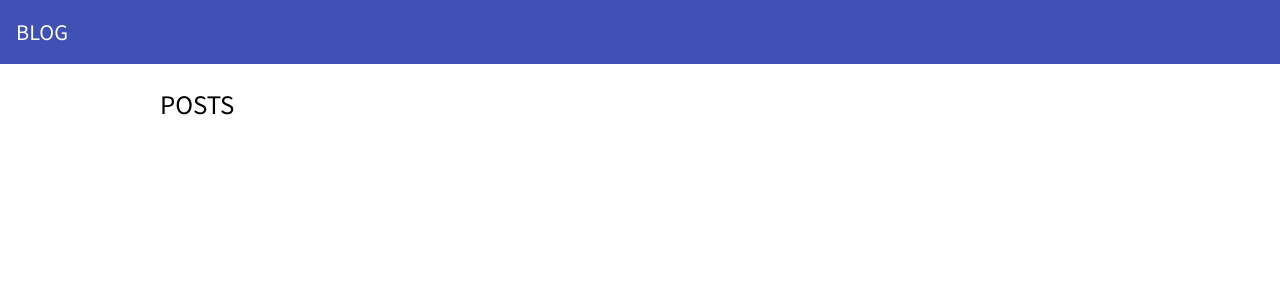
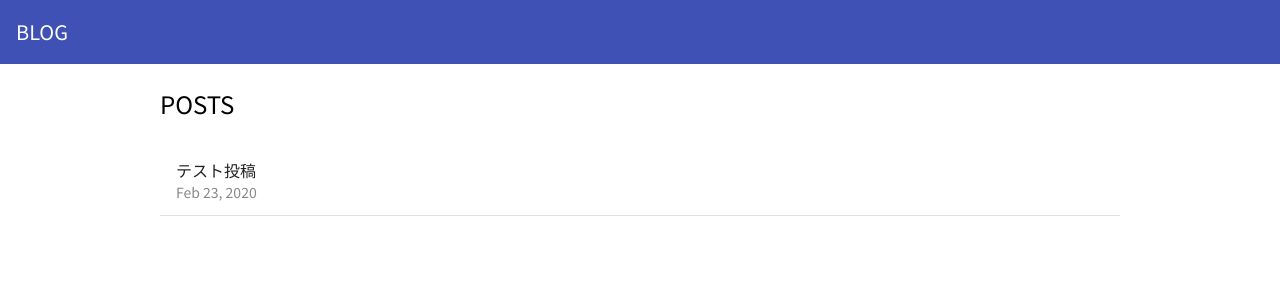
Before and after one commit to fusho-takahashi/nx-cms, an Angular app: page / in a window 1280 px wide. Shown: the top 300 px of the page. Built offline with nearby package versions, Linux system fonts and the light colour scheme.

Commit message:
post の変数に直書きでとりあえず表示まで

```diff
--- /dev/null
+++ b/apps/blog/src/app/pages/post/post.component.html
@@ -0,0 +1,2 @@
+<h1>{{ post.title }}</h1>
+<p *ngFor="let paragraph of post.article">{{ paragraph }}</p>
--- /dev/null
+++ b/apps/blog/src/app/pages/post/post.component.ts
@@ -0,0 +1,21 @@
+import { Component, OnInit } from '@angular/core';
+import { PostDetail } from '@nx-cms/model';
+
+@Component({
+  selector: 'nx-cms-post',
+  templateUrl: './post.component.html',
+  styleUrls: ['./post.component.scss']
+})
+export class PostComponent implements OnInit {
+  constructor() {}
+
+  post: PostDetail = {
+    id: 1,
+    title: 'テスト投稿',
+    published: new Date('2020-02-23T08:55:28.087Z'),
+    tags: ['Nx', 'Angular'],
+    article: ['皆さんこんにちは。', 'これはテスト投稿です。']
+  };
+
+  ngOnInit(): void {}
+}
--- a/apps/blog/src/app/pages/posts/posts.component.html
+++ b/apps/blog/src/app/pages/posts/posts.component.html
@@ -1 +1,5 @@
 <h1>POSTS</h1>
+<nx-cms-post-list
+  [posts]="posts"
+  (selectList)="goToPost($event)"
+></nx-cms-post-list>
--- a/apps/blog/src/app/pages/posts/posts.component.ts
+++ b/apps/blog/src/app/pages/posts/posts.component.ts
@@ -1,4 +1,6 @@
 import { Component, OnInit } from '@angular/core';
+import { Router } from '@angular/router';
+import { PostMetaData } from '@nx-cms/model';
 
 @Component({
   selector: 'nx-cms-posts',
@@ -6,10 +8,19 @@ import { Component, OnInit } from '@angular/core';
   styleUrls: ['./posts.component.scss']
 })
 export class PostsComponent implements OnInit {
+  constructor(private router: Router) {}
 
-  constructor() { }
+  posts: PostMetaData[] = [
+    {
+      id: 1,
+      title: 'テスト投稿',
+      published: new Date('2020-02-23T08:55:28.087Z')
+    }
+  ];
 
-  ngOnInit(): void {
+  ngOnInit(): void {}
+
+  goToPost(id: number) {
+    this.router.navigate(['post', id]);
   }
-
 }
--- a/libs/ui/assets/ui.scss
+++ b/libs/ui/assets/ui.scss
@@ -44,3 +44,27 @@ $custom-typography: mat-typography-config(
 );
 
 @include angular-material-typography($custom-typography);
+
+.mat-display-4,
+.mat-display-3,
+.mat-display-2,
+.mat-display-1,
+.mat-small,
+.mat-caption {
+  opacity: 0.54;
+}
+
+.mat-h1,
+.mat-headline,
+.mat-h2,
+.mat-title,
+.mat-h3,
+.mat-subheading-2,
+.mat-h4,
+.mat-subheading-1,
+.mat-body,
+.mat-body-1,
+.mat-body-strong,
+.mat-body-2 {
+  opacity: 0.87;
+}
--- a/libs/ui/src/lib/post-list/post-list.component.html
+++ b/libs/ui/src/lib/post-list/post-list.component.html
@@ -1 +1,12 @@
-<p>post-list works!</p>
+<mat-list>
+  <button
+    mat-list-item
+    matRipple
+    *ngFor="let post of posts"
+    (click)="selectList.emit(post.id)"
+  >
+    <h4 mat-line>{{ post.title }}</h4>
+    <p mat-line class="mat-caption">{{ post.published | date }}</p>
+    <mat-divider></mat-divider>
+  </button>
+</mat-list>
--- /dev/null
+++ b/libs/ui/src/lib/post-list/post-list.component.scss
@@ -0,0 +1,9 @@
+button {
+  background-color: transparent;
+  border: none;
+  cursor: pointer;
+  outline: none;
+  padding: 0;
+  appearance: none;
+  text-align: left;
+}
```
Also changed, not shown: apps/blog/src/app/app.module.ts (+6 -1 lines), libs/model/src/lib/model.ts (+13 -0 lines), libs/ui/src/lib/post-list/post-list.component.ts (+15 -2 lines), libs/ui/src/lib/ui.module.ts (+9 -1 lines), apps/blog/src/app/pages/post/post.component.scss (added), 1 other file (tests, documents, lock files or other folders).
